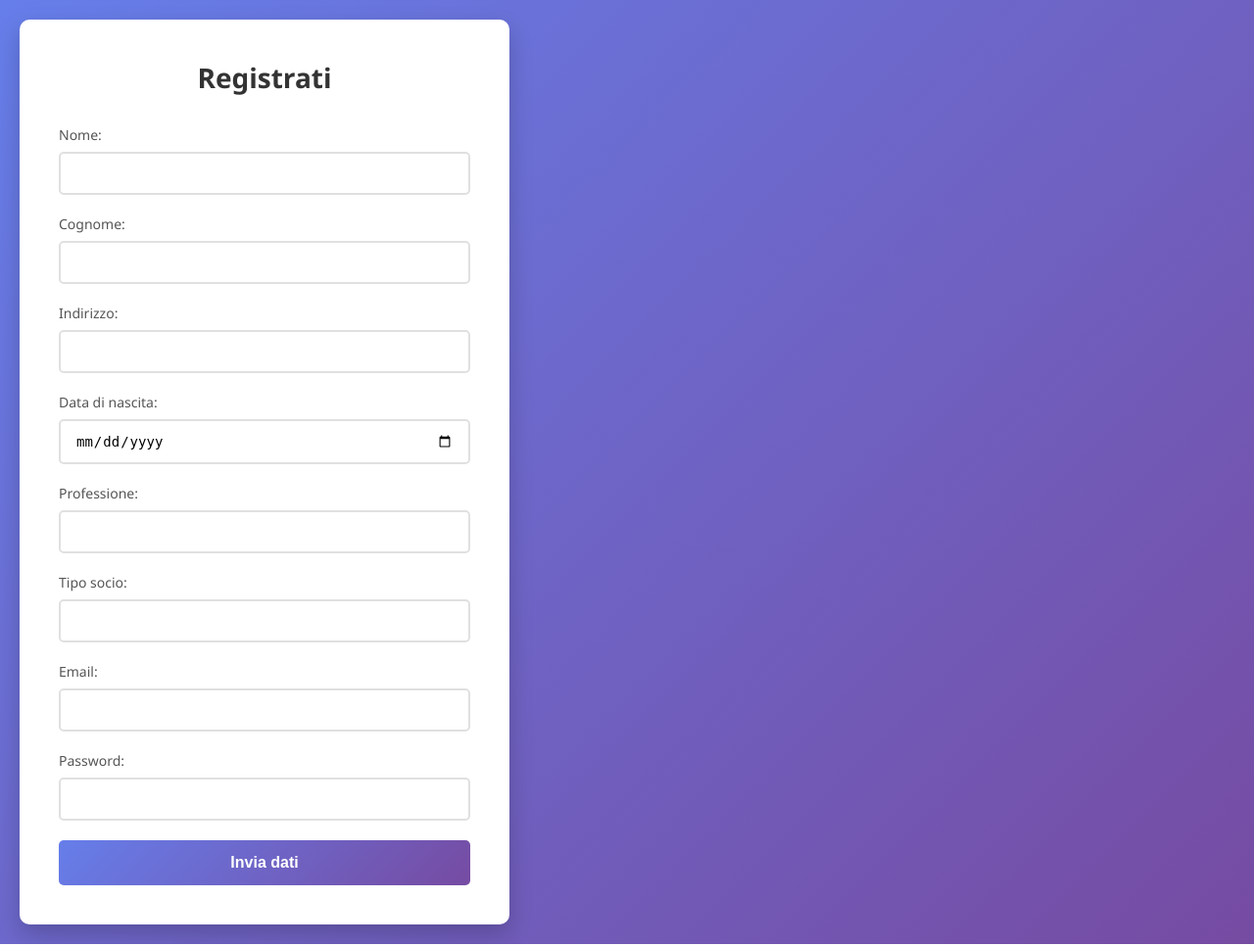
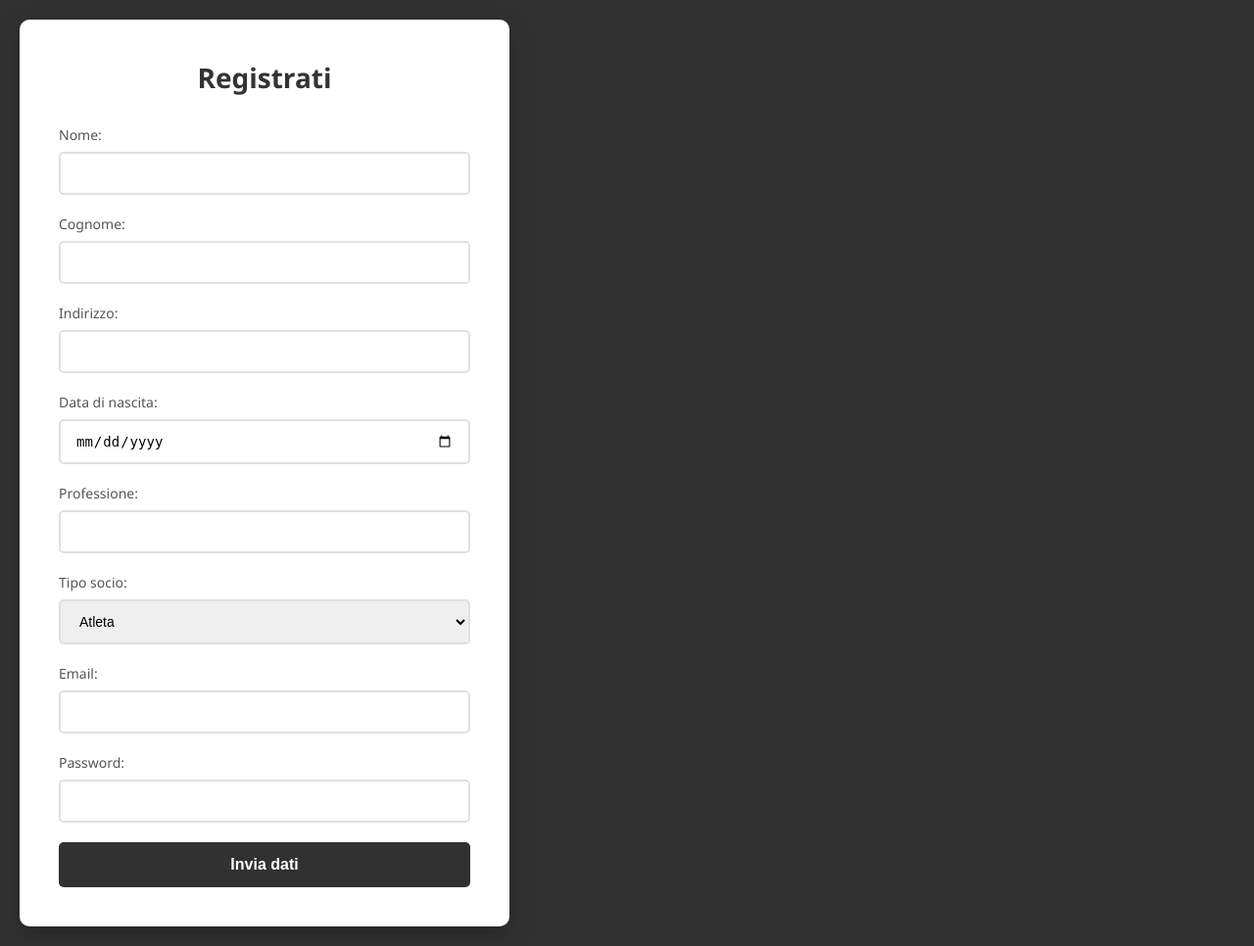
Before and after one commit to devzeld/php, a PHP site: page /auth/register.php in a window 1280 px wide. Shown: the whole page at 98% size. Run offline with PHP 8.4, Linux system fonts and the light colour scheme.

Commit message:
minor fix

```diff
--- a/sport/src/auth/register.php
+++ b/sport/src/auth/register.php
@@ -31,7 +31,12 @@ session_start();
         <input type="text" id="professione" name="professione">
 
         <label for="tipo_socio">Tipo socio:</label>
-        <input type="text" id="tipo_socio" name="tipo_socio">
+
+        <select name="tipo_socio" id="tipo_socio">
+            <option value="atleta">Atleta</option>
+            <option value="frequentatore">Frequentatore</option>
+            <option value="socio_onorario">Socio Onorario</option>
+        </select>
 
         <label for="email">Email:</label>
         <input type="email" id="email" name="email">
--- a/sport/src/style/global.css
+++ b/sport/src/style/global.css
@@ -6,7 +6,7 @@
 
 body {
     font-family: 'Segoe UI', Tahoma, Geneva, Verdana, sans-serif;
-    background: linear-gradient(135deg, #667eea 0%, #764ba2 100%);
+    background: #313131;
     min-height: 100vh;
     padding: 20px;
 }
@@ -40,7 +40,7 @@ ul li:hover{
     padding: 8px 13px;
     color: #667eea;
     background: #e0e0e0;
-    border: 2px #667eea solid;
+    border: 2px #313131 solid;
 }
 
 li a {
@@ -82,15 +82,30 @@ input {
     transition: border-color 0.3s;
 }
 
+select {
+    width: 100%;
+    padding: 12px 15px;
+    margin-bottom: 20px;
+    border: 2px solid #e0e0e0;
+    border-radius: 5px;
+    font-size: 14px;
+    transition: border-color 0.3s;
+}
+
 input:focus {
     outline: none;
-    border-color: #667eea;
+    border-color: #313131;
+}
+
+select:focus {
+    outline: none;
+    border-color: #313131;
 }
 
 button {
     width: 100%;
     padding: 14px;
-    background: linear-gradient(135deg, #667eea 0%, #764ba2 100%);
+    background: #313131;
     color: white;
     border: none;
     border-radius: 5px;
```
Also changed, not shown: sport/api/auth/login.php (+7 -5 lines).
